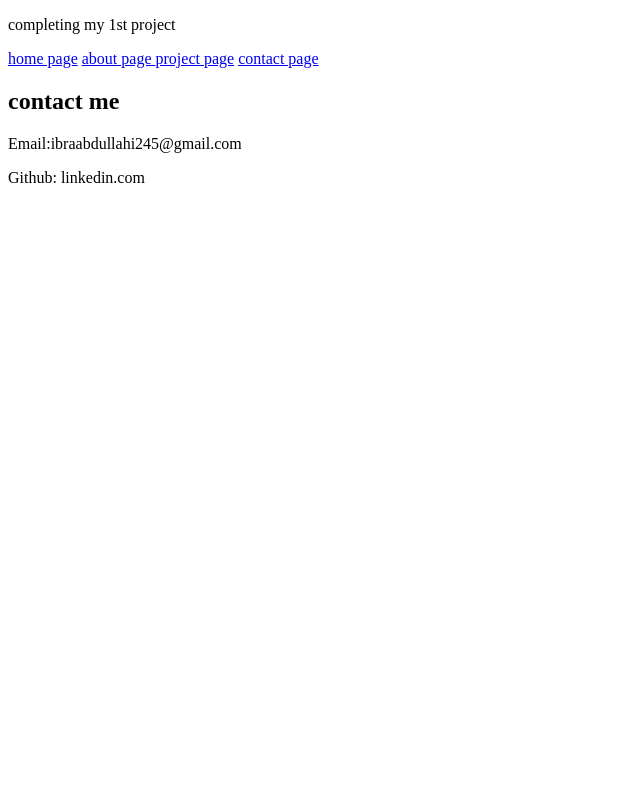
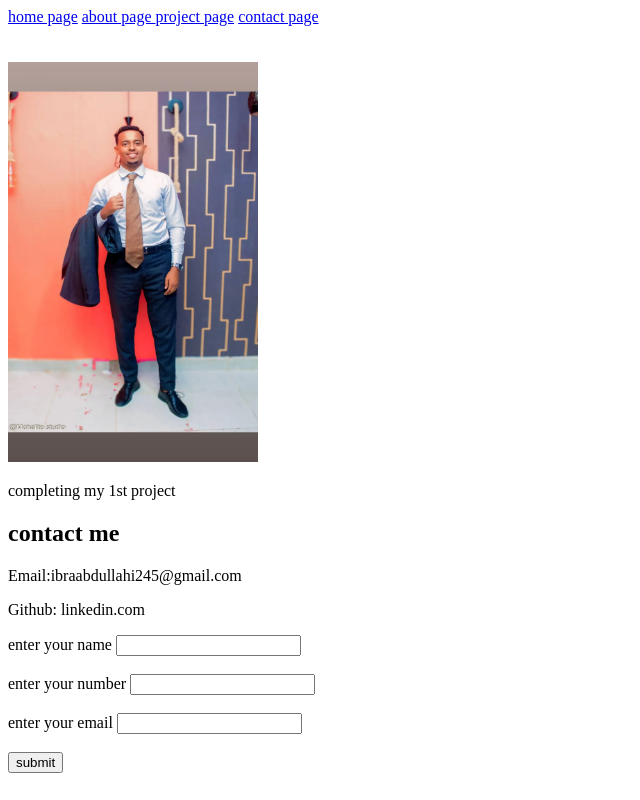
Before and after one commit to Ibrahim-Abdullahi-Borle/portfolio-website, a plain HTML site: page contact.html in a window 1280 px wide. Shown: the whole page, without its empty margins (0-640 px from the left). Drawn offline with Linux system fonts and the light colour scheme.

Commit message:
portfolio

```diff
--- a/contact.html
+++ b/contact.html
@@ -6,14 +6,36 @@
         <title>contact page</title>
 </head>
 <body>
+        <nav>
+                <a href="/index.html">home page</a>
+                <a href="/about.html">about page </a>
+                <a href="/projects.html">project page</a>
+                <a href="/contact.html">contact page</a>
+        </nav>
+        <br><br>
+       <img src="/image/room.jpg" alt="" width="250" height="400">
         <p>completing my 1st project</p>
-        <a href="/index.html">home page</a>
-        <a href="/about.html">about page </a>
-        <a href="/projects.html">project page</a>
-        <a href="/contact.html">contact page</a>
+
         <h2>contact me </h2>
         <p>Email:ibraabdullahi245@gmail.com</p>
         <p>Github: <a href="https://github.com/Ibrahim-Abdullahi-Borle/portfolio-website"></a>linkedin.com</p>
 
+        <label for="name">enter your name </label>
+        <input type="text" id="name"><br>
+        <br>
+
+        <label for="number">enter your number </label>
+
+        <input type="tel" id="number"><br><br>
+        <label for="Email">enter your email</label>
+        <input type="text" id="Email"><br><br>
+        <button>submit</button>
+
+
+
+
+
+
+
 </body>
 </html>
```
Also changed, not shown: about.html (+9 -4 lines), index.html (+8 -4 lines), projects.html (+9 -4 lines), image/lom.jpg (added), image/room.jpg (added), image/tom.jpg (added), image/zom.jpg (added).
